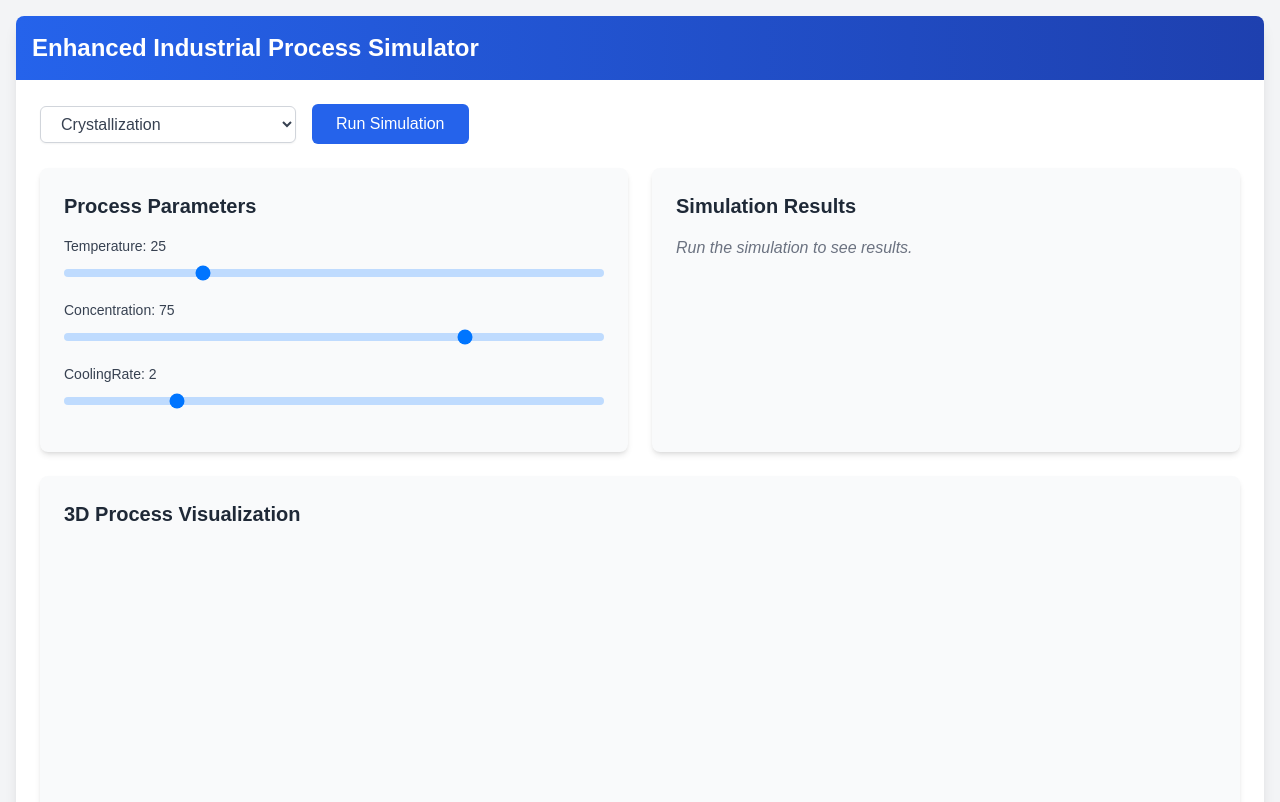
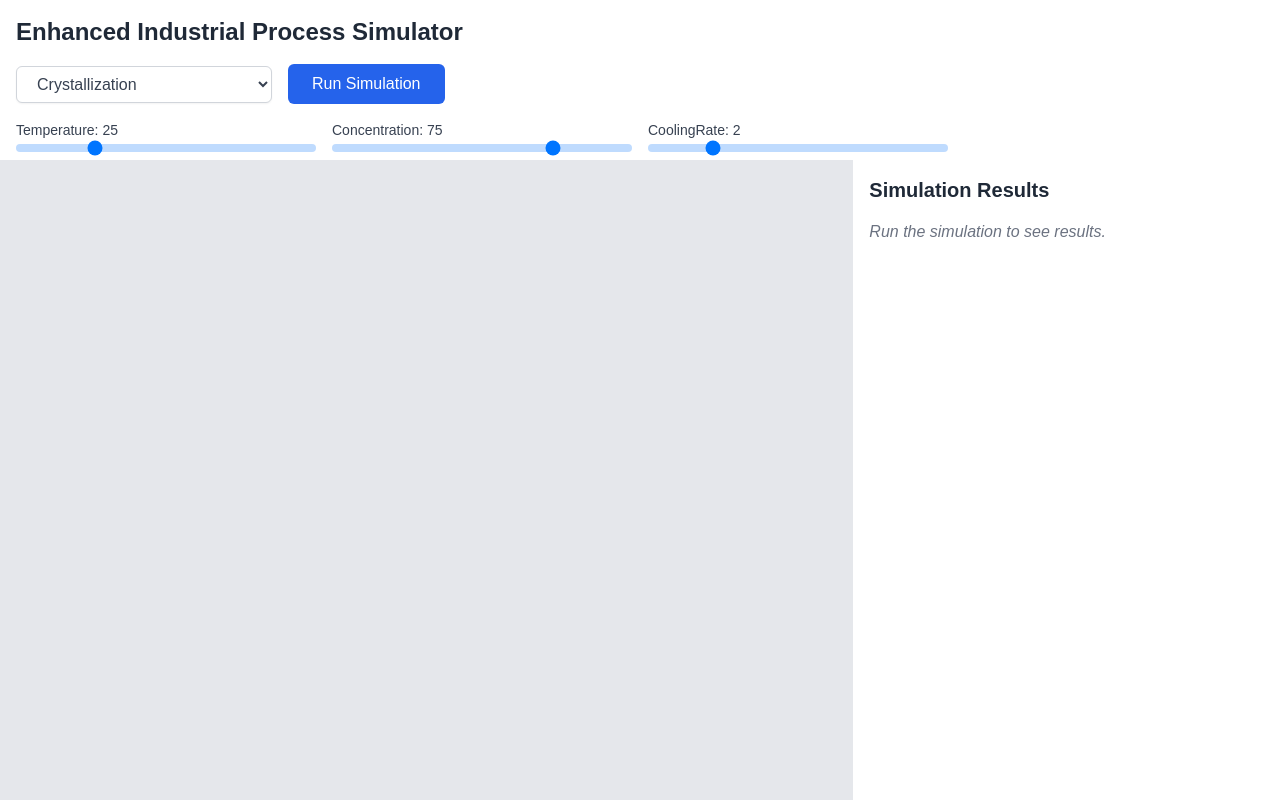
Before and after one commit to JessiP23/industrialSimulator, a Next.js app: page / in a window 1280 px wide. Shown: the top 802 px of the page. Built offline with nearby package versions, Linux system fonts and the light colour scheme.

Commit message:
new layout

```diff
--- a/app/page.js
+++ b/app/page.js
@@ -1345,13 +1345,11 @@ export default function Component() {
   }
 
   return (
-    <div className="container mx-auto p-4 bg-gray-100 min-h-screen">
-      <div className="bg-white shadow-lg rounded-lg overflow-hidden">
-        <div className="p-4 bg-gradient-to-r from-blue-600 to-blue-800 text-white">
-          <h1 className="text-2xl font-bold">Enhanced Industrial Process Simulator</h1>
-        </div>
-        <div className="p-6">
-          <div className="flex flex-wrap items-center space-x-4 mb-6">
+    <div className="flex flex-col h-screen bg-gray-100">
+      {/* Control Panel (20% height) */}
+      <div className="h-1/5 bg-white shadow-lg p-4 overflow-y-auto">
+        <h1 className="text-2xl font-bold mb-4 text-gray-800">Enhanced Industrial Process Simulator</h1>
+        <div className="flex flex-wrap items-center space-x-4 mb-4">
           <select
             value={selectedProcess}
             onChange={(e) => setSelectedProcess(e.target.value)}
@@ -1370,12 +1368,10 @@ export default function Component() {
             Run Simulation
           </button>
         </div>
-          <div className="grid grid-cols-1 lg:grid-cols-2 gap-6">
-            <div className="bg-gray-50 p-6 rounded-lg shadow-md">
-              <h2 className="text-xl font-semibold mb-4 text-gray-800">Process Parameters</h2>
+        <div className="grid grid-cols-2 md:grid-cols-3 lg:grid-cols-4 gap-4">
           {processConfigs[selectedProcess].map((config) => (
-                <div key={config.name} className="mb-4">
-                  <label htmlFor={config.name} className="block text-sm font-medium text-gray-700 mb-1">
+            <div key={config.name} className="flex flex-col">
+              <label htmlFor={config.name} className="text-sm font-medium text-gray-700 mb-1">
                 {config.name.charAt(0).toUpperCase() + config.name.slice(1)}: {parameters[config.name] || config.default}
               </label>
               <input
@@ -1391,7 +1387,17 @@ export default function Component() {
             </div>
           ))}
         </div>
-            <div className="bg-gray-50 p-6 rounded-lg shadow-md">
+      </div>
+
+      {/* Simulation Area (80% height) */}
+      <div className="h-4/5 flex flex-col md:flex-row">
+        {/* 3D Visualization */}
+        <div className="w-full md:w-2/3 h-1/2 md:h-full bg-gray-200 p-4">
+          <div ref={visualizationRef} className="w-full h-full"></div>
+        </div>
+
+        {/* Results Panel */}
+        <div className="w-full md:w-1/3 h-1/2 md:h-full bg-white p-4 overflow-y-auto">
           <h2 className="text-xl font-semibold mb-4 text-gray-800">Simulation Results</h2>
           {results ? (
             <div>
@@ -1409,12 +1415,6 @@ export default function Component() {
           )}
         </div>
       </div>
-          <div className="mt-6 bg-gray-50 p-6 rounded-lg shadow-md">
-            <h2 className="text-xl font-semibold mb-4 text-gray-800">3D Process Visualization</h2>
-            <div ref={visualizationRef} className="h-[400px]"></div>
-          </div>
-        </div>
-      </div>
     </div>
   )
 }
```
Lines whose indentation alone changed are shown as unchanged.
